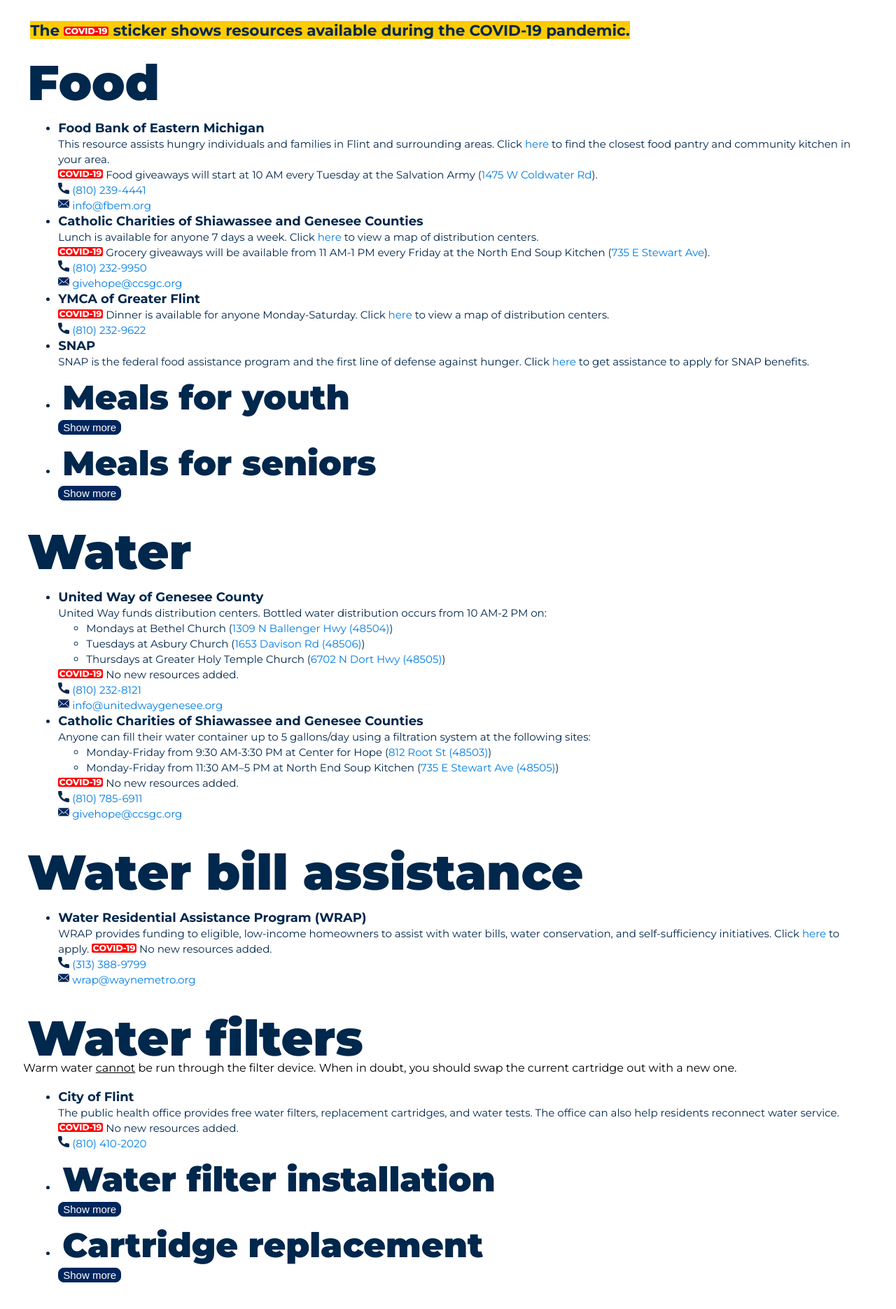
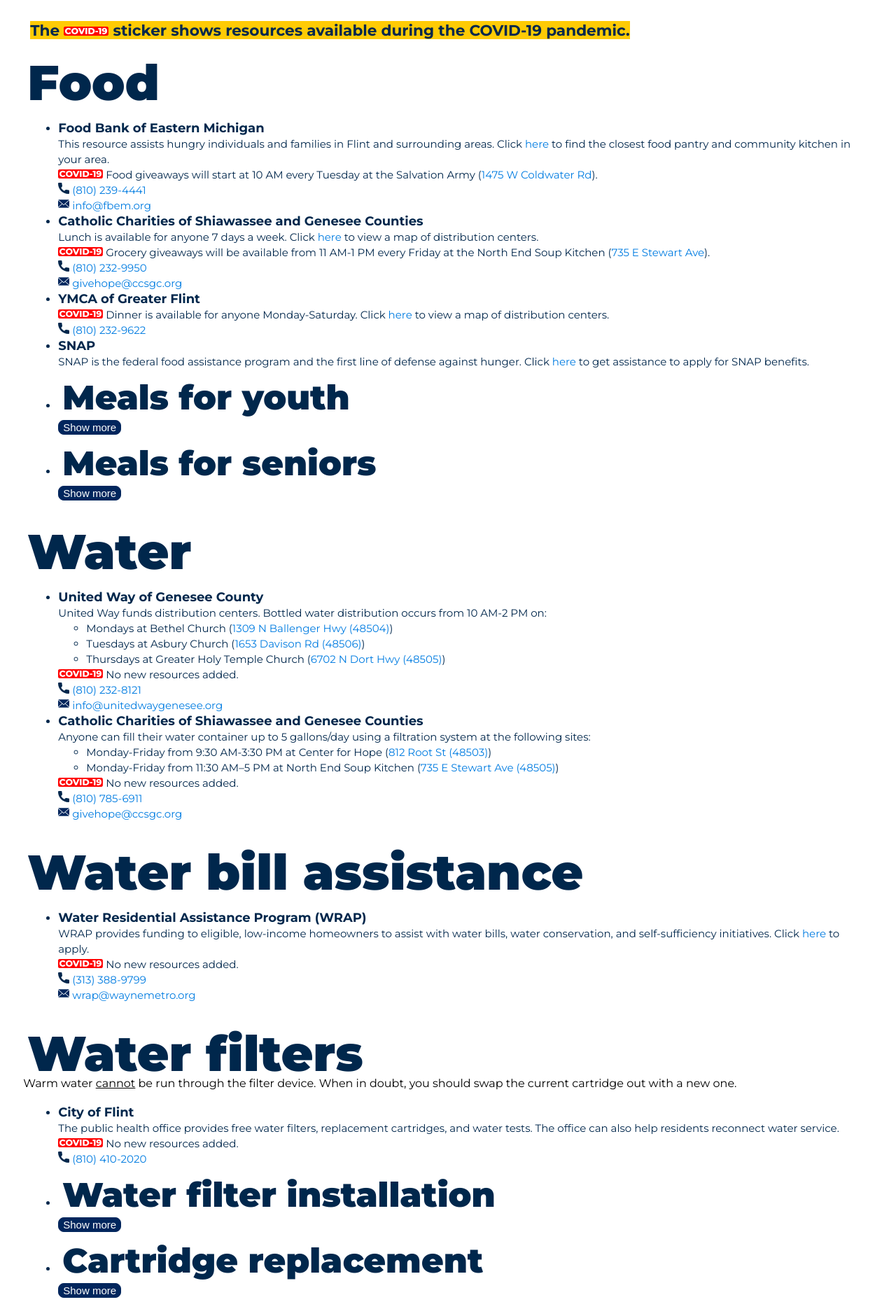
Before and after one commit to umichfjp/umichfjp.github.io, a Jekyll site: the page built from pages/resources.html, in a window 1280 px wide. Shown: the part 1413-3283 px from the top of the page at 70% size. Built offline with Jekyll 4.4.1, drawn with Linux system fonts in a browser that asks for light colours.

Commit message:
Update resources.html

```diff
--- a/pages/resources.html
+++ b/pages/resources.html
@@ -200,7 +200,7 @@ title: Resources for Flint residents
           <li>
             <b><big>Water Residential Assistance Program (WRAP)</big></b>
             <br />WRAP provides funding to eligible, low-income homeowners to assist with water bills, water conservation, and self-sufficiency initiatives. Click <a href="https://docs.google.com/forms/d/e/1FAIpQLSfAsQ_d8pNwStfCepnYqfqFWiQZu4lb7aP72tByQho8DvcltQ/viewform" target="_blank">here</a> to apply.
-            <img src="https://umichfjp.github.io/assets/icons/covid.svg" alt="covid-19" style="width:64px;"> No new resources added.
+            <br><img src="https://umichfjp.github.io/assets/icons/covid.svg" alt="covid-19" style="width:64px;"> No new resources added.
             <br /><img src="https://umichfjp.github.io/assets/icons/phone.svg" alt="Phone" style="width:16px;"> <a href="tel:+1313-388-9799">(313) 388-9799</a>
             <br /><img src="https://umichfjp.github.io/assets/icons/mail.svg" alt="Mail" style="width:16px;"> <a href="mailto:wrap@waynemetro.org">wrap@waynemetro.org</a>
           </li>
```
